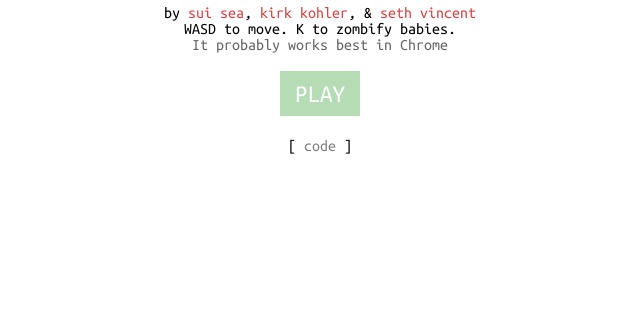
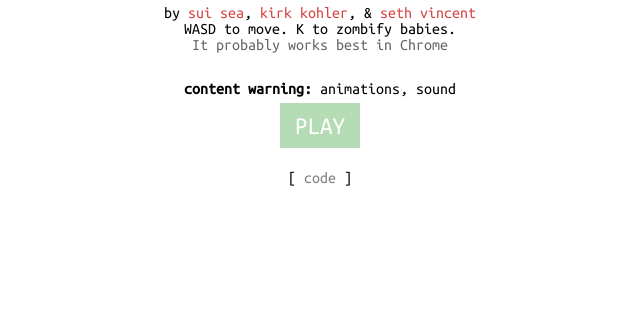
Before and after one commit to sethvincent/hogjam4, a website: page index.html in a window 1280 px wide. Shown: the part 478-800 px from the top of the page, without its empty margins (320-960 px from the left). Drawn offline with Linux system fonts and the light colour scheme.

Commit message:
Update index.html

```diff
--- a/index.html
+++ b/index.html
@@ -25,6 +25,7 @@
   <p style="margin-bottom:28px;">by <a href="http://suisea.com" target="_blank">sui sea</a>, <a href="http://kirkkohler.com" target="_blank">kirk kohler</a>, & <a href="http://sethvincent.com" target="_blank">seth vincent</a><br />
   WASD to move. K to zombify babies. <br>
   <span class="grey">It probably works best in Chrome</span></p>
+  <p><b>content warning:</b> animations, sound</p>
   <p><a href="#" id="play" style="display:none;">PLAY</a><br /><br /><br />
   [ <a href="https://github.com/sethvincent/hogjam4" style="color:grey;">code</a> ]</p>
 </div>
```
